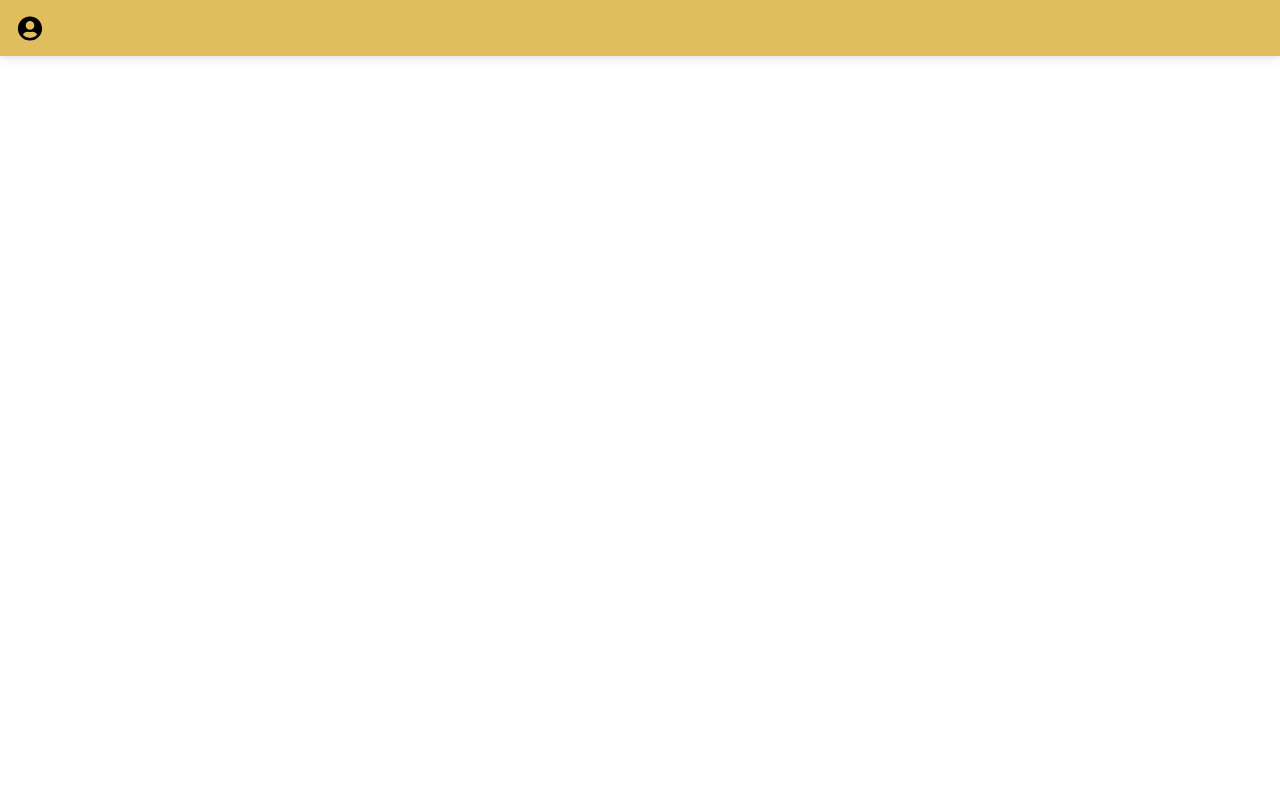
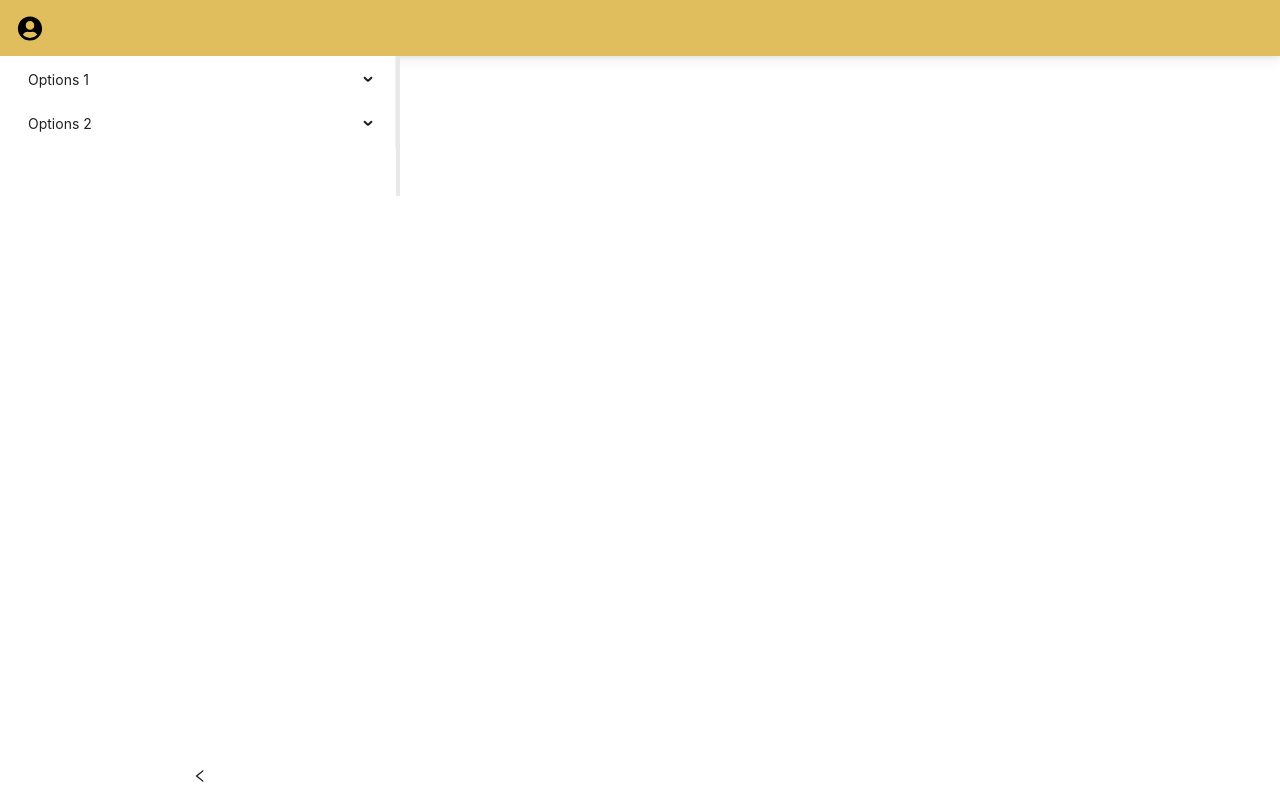
Before and after one commit to parulchaddha/TasteBud-AI, a React (Create React App) app in the folder tastebud/: page /Pantry in a window 1280 px wide. Built offline with nearby package versions, Linux system fonts and the light colour scheme.

Commit message:
Added sidebar in the pantry page static example

```diff
--- a/tastebud/src/Components/Pantry.js
+++ b/tastebud/src/Components/Pantry.js
@@ -1,9 +1,12 @@
-import React from 'react';
+import React , { useState } from 'react';
 import Navbar from './Navbar'
-
-function Pantry() {
+import Sidebar from './sidebar'
+const Pantry =()=> {
   return (
+    <>
     <Navbar/>
+    <Sidebar/>
+    </>
   );
 }
 
--- /dev/null
+++ b/tastebud/src/Components/sidebar.js
@@ -0,0 +1,38 @@
+import React , { useState } from 'react';
+import { Layout, Menu } from 'antd';
+const { Sider } = Layout;
+const { SubMenu } = Menu;
+const Sidebar =()=> {
+  const [collapsed, setCollapsed] = useState(false);
+
+  const toggleCollapsed = () => {
+    setCollapsed(!collapsed);
+  };
+
+  return (
+    <>
+    <Sider theme="light"  // Set the theme to light for a creme color
+      collapsible
+      collapsed={collapsed}
+      onCollapse={toggleCollapsed}
+      width={400}
+      style={{
+          borderRight: '4px solid #e8e8e8',  // Add a vertical line on the right
+        }}>
+      <div className="logo" />
+      <Menu theme="light" mode="inline">
+        <SubMenu key="sub1"  title="Options 1">
+          <Menu.Item key="1">Sub-Option 1.1</Menu.Item>
+          <Menu.Item key="2">Sub-Option 1.2</Menu.Item>
+        </SubMenu>
+        <SubMenu key="sub2" title="Options 2">
+          <Menu.Item key="3">Sub-Option 2.1</Menu.Item>
+          <Menu.Item key="4">Sub-Option 2.2</Menu.Item>
+        </SubMenu>
+      </Menu>
+    </Sider>
+    </>
+  );
+}
+
+export default Sidebar;
```
